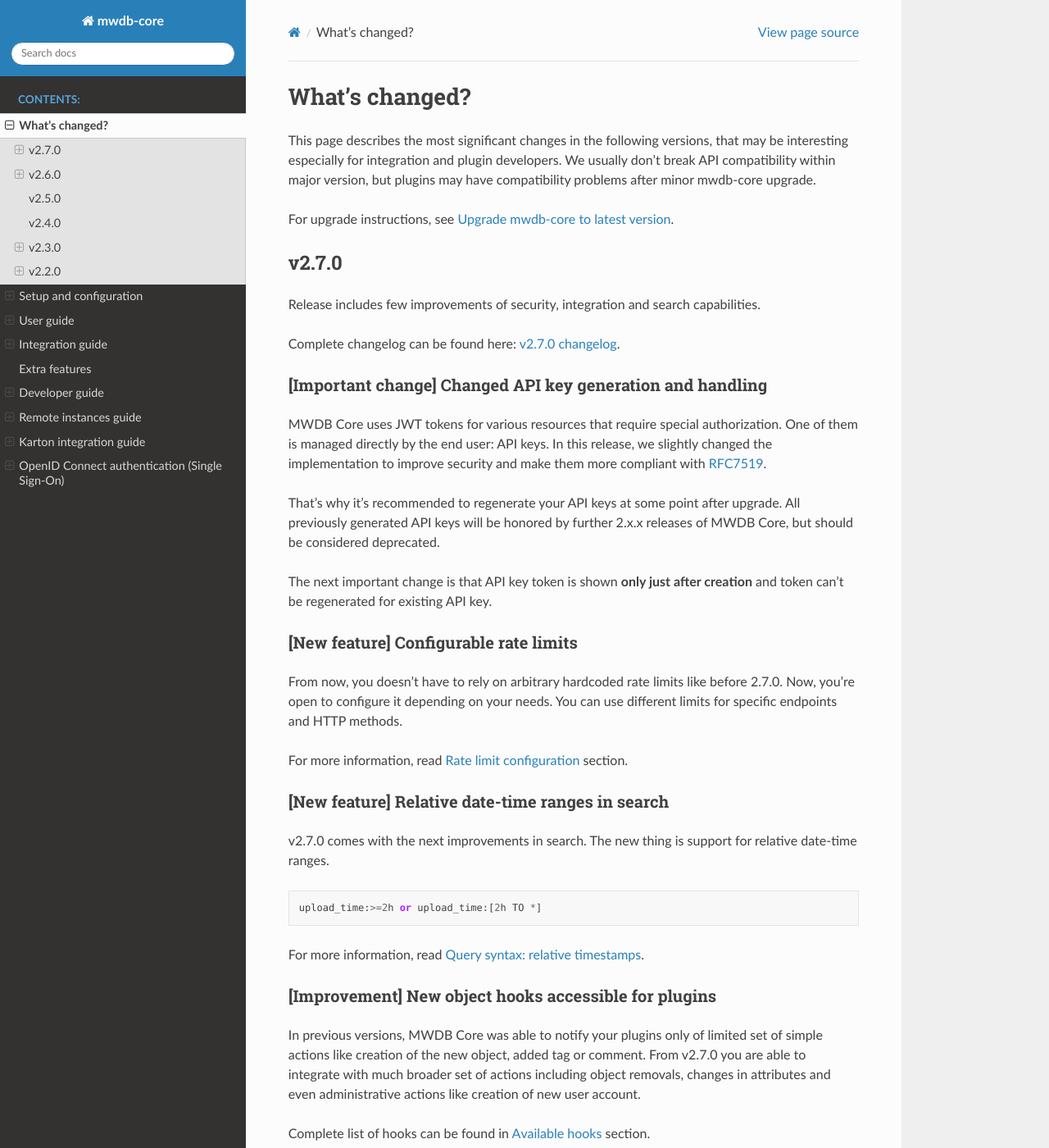
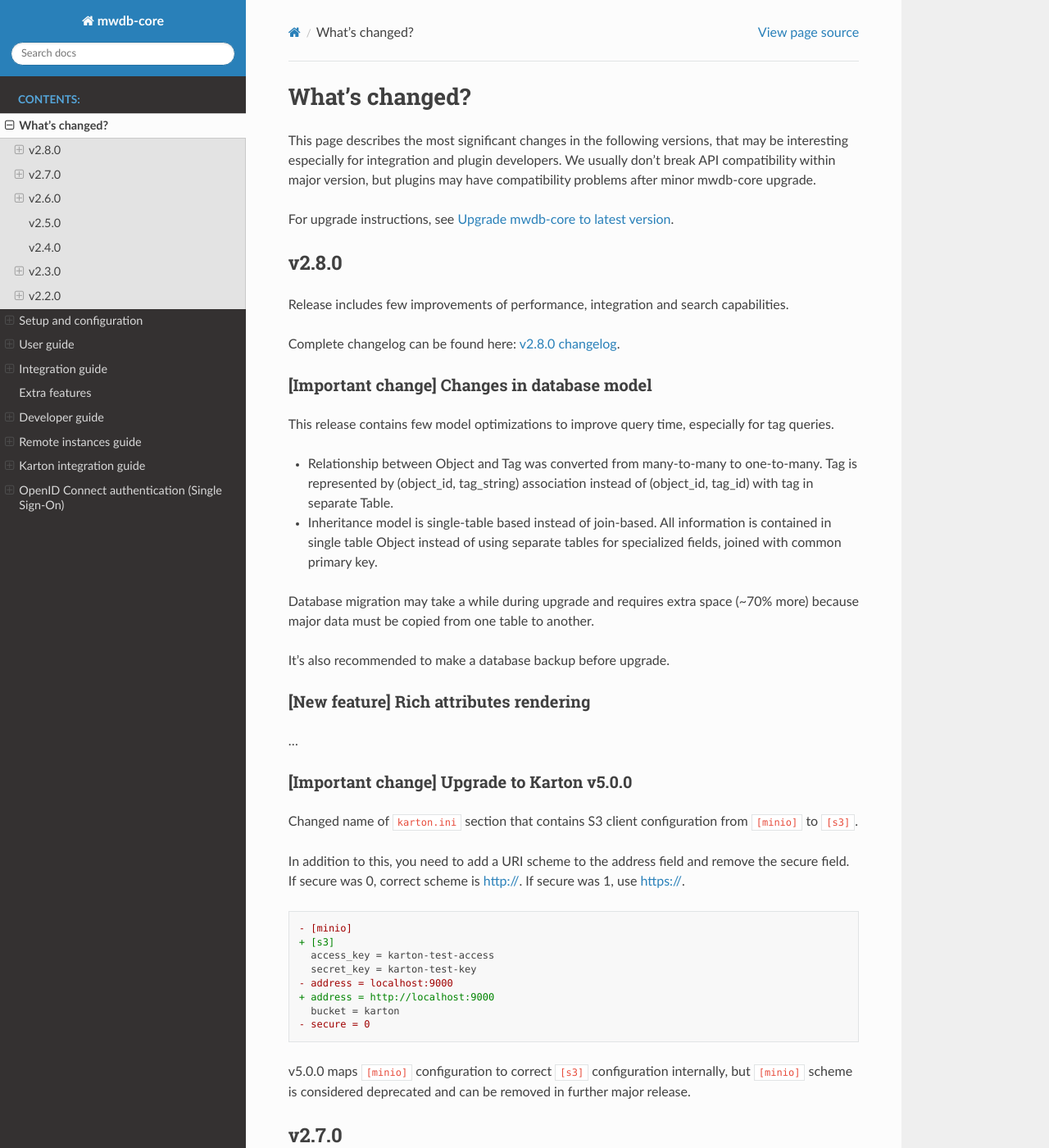
Before and after one commit to CERT-Polska/mwdb-core, a Sphinx documentation site: the page built from docs/whats-changed.rst, in a window 1280 px wide and 1400 px high. Shown: the whole window at 82% size. Built offline with Sphinx 7.4.7 and the Read the Docs theme 2.0.0, drawn with Linux system fonts in a browser that asks for light colours.

Commit message:
Release docs: v2.8.0

```diff
--- a/docs/whats-changed.rst
+++ b/docs/whats-changed.rst
@@ -6,6 +6,50 @@
 have compatibility problems after minor mwdb-core upgrade.
 
 For upgrade instructions, see :ref:`Upgrade mwdb-core to latest version`.
+
+v2.8.0
+------
+
+Release includes few improvements of performance, integration and search capabilities.
+
+Complete changelog can be found here: `v2.8.0 changelog <https://github.com/CERT-Polska/mwdb-core/releases/tag/v2.8.0>`_.
+
+[Important change] Changes in database model
+~~~~~~~~~~~~~~~~~~~~~~~~~~~~~~~~~~~~~~~~~~~~
+
+This release contains few model optimizations to improve query time, especially for tag queries.
+
+- Relationship between Object and Tag was converted from many-to-many to one-to-many. Tag is represented by (object_id, tag_string) association instead of (object_id, tag_id) with tag in separate Table.
+- Inheritance model is single-table based instead of join-based. All information is contained in single table Object instead of using separate tables for specialized fields, joined with common primary key.
+
+Database migration may take a while during upgrade and requires extra space (~70% more) because major data must be copied from one table to another.
+
+It's also recommended to make a database backup before upgrade.
+
+[New feature] Rich attributes rendering
+~~~~~~~~~~~~~~~~~~~~~~~~~~~~~~~~~~~~~~~
+
+...
+
+[Important change] Upgrade to Karton v5.0.0
+~~~~~~~~~~~~~~~~~~~~~~~~~~~~~~~~~~~~~~~~~~~
+
+Changed name of ``karton.ini`` section that contains S3 client configuration from ``[minio]`` to ``[s3]``.
+
+In addition to this, you need to add a URI scheme to the address field and remove the secure field. If secure was 0, correct scheme is http://. If secure was 1, use https://.
+
+.. code-block:: diff
+
+    - [minio]
+    + [s3]
+      access_key = karton-test-access
+      secret_key = karton-test-key
+    - address = localhost:9000
+    + address = http://localhost:9000
+      bucket = karton
+    - secure = 0
+
+v5.0.0 maps ``[minio]`` configuration to correct ``[s3]`` configuration internally, but ``[minio]`` scheme is considered deprecated and can be removed in further major release.
 
 v2.7.0
 ------
```
Also changed, not shown: docs/rich-attributes-guide.rst (added, +40 -0 lines).
